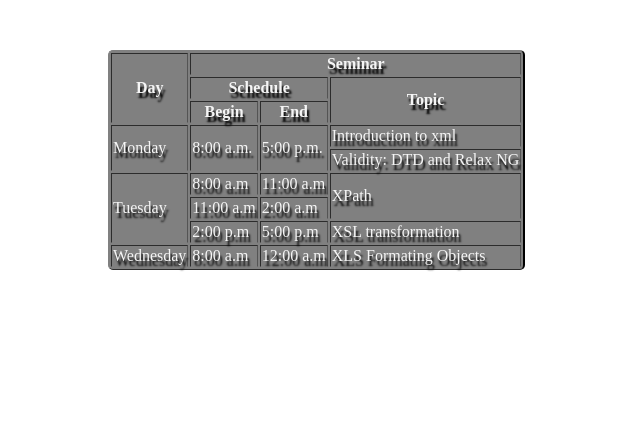
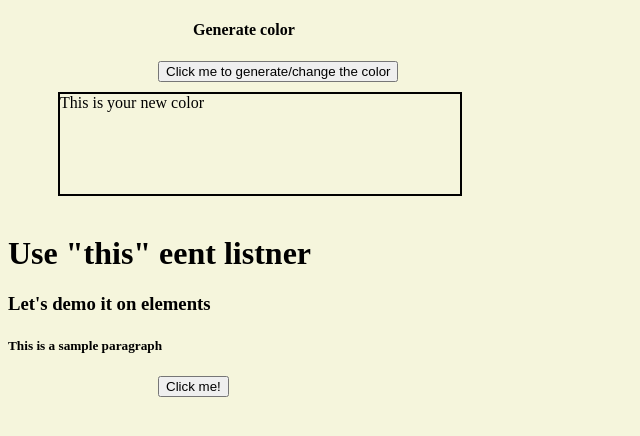
Before and after one commit to Gitsatishh/Frontend, a plain HTML site: page index.html in a window 1280 px wide. Shown: the whole page, without its empty margins (0-640 px from the left). Drawn offline with Linux system fonts and the light colour scheme.

Commit message:
Add files via upload

```diff
--- /dev/null
+++ b/app.js
@@ -0,0 +1,24 @@
+let btn = document.querySelector("button");
+btn.addEventListener("click", function(){
+
+    let red = Math.floor(Math.random()*255);
+    let green = Math.floor(Math.random()*255);
+    let blue = Math.floor(Math.random()*255);
+
+    let rgb =`rgb(${red}, ${green}, ${blue})`;
+    let h4 = document.querySelector("h4");
+    h4.innerText = rgb;
+
+    let div = document.querySelector("div");
+    div.style.backgroundColor = rgb;
+    h1.style.backgroundColor = rgb;
+    h3.style.backgroundColor = rgb;
+    h5.style.backgroundColor = rgb;
+    botton.style.backgroundColor = rgb;
+});
+
+
+let h1 = document.querySelector("h1");
+let h3 = document.querySelector("h3");
+let h5 = document.querySelector("h5");
+let botton = document.querySelector("#botton");
--- a/index.html
+++ b/index.html
@@ -1,54 +1,22 @@
 <!DOCTYPE html>
 <html lang="en">
 <head>
-    <title>First project</title>
+    <meta charset="UTF-8">
+    <meta name="viewport" content="width=device-width, initial-scale=1.0">
+    <title>Practice site</title>
     <link rel="stylesheet" href="style.css">
 </head>
 <body>
-    <table  border="" class="table">
-        <tr>
-        <th rowspan="3">Day</th>
-        <th colspan="20">Seminar</th>
-    </tr>
-    <tr>
-    <th colspan="2">Schedule</th>
-    <th colspan="10" rowspan="2">Topic</th>
-    </tr>
-        <tr>
-            <th>Begin</th>
-            <th>End</th>
-        </tr>
-        <tr>
-            <td rowspan="2">Monday</td>
-            <td rowspan="2">8:00 a.m.</td>
-            <td rowspan="2">5:00 p.m.</td>
-            <td>Introduction to xml</td>
-        </tr>
-        <tr>
-            <td>Validity: DTD and Relax NG</td>
-        </tr>
-        <tr>
-            <td rowspan="3">Tuesday</td>
-            <td>8:00 a.m</td>
-            <td>11:00 a.m</td>
-            <td rowspan="2">XPath</td>
-            <tr>
-                <td>11:00 a.m</td>
-                <td>2:00 a.m</td>
-                <tr>
-                    <td>2:00 p.m</td>
-                    <td>5:00 p.m</td>
-                    <td>XSL transformation</td>
-                </tr>
-            </tr>
-        </tr>
-        <tr>
-            <td>Wednesday</td>
-            <td>8:00 a.m</td>
-            <td>12:00 a.m</td>
-            <td>XLS Formating Objects</td>
-            </tr>
+    <h4>Generate color</h4>
+    <button>Click me to generate/change the color</button>
+    <div>This is your new color</div>
+    <br>
+    <h1>Use "this" eent listner</h1>
+    <h3>Let's demo it on elements</h3>
+    <h5>This is a sample paragraph</h5>
+    <button id="botton">Click me!</button>
 
-    </table>
+    <script src="app.js"></script>
+
 </body>
 </html>
--- a/style.css
+++ b/style.css
@@ -1,8 +1,15 @@
-.table{
-     border-right: 2px solid black;
-     border-radius: 5px;
-     background-color: grey;
-     color: whitesmoke;
-     margin: 50px 100px;
-     text-shadow: 2px 5px 2px black;
+body{
+    background-color: beige;
 }
+h4{
+    margin-left: 185px;
+}
+button{
+    margin-left: 150px;
+}
+div{
+    width: 400px;
+    height: 100px;
+    border: 2px solid black;
+    margin: 10px 0 0 50px ;
+}
```
